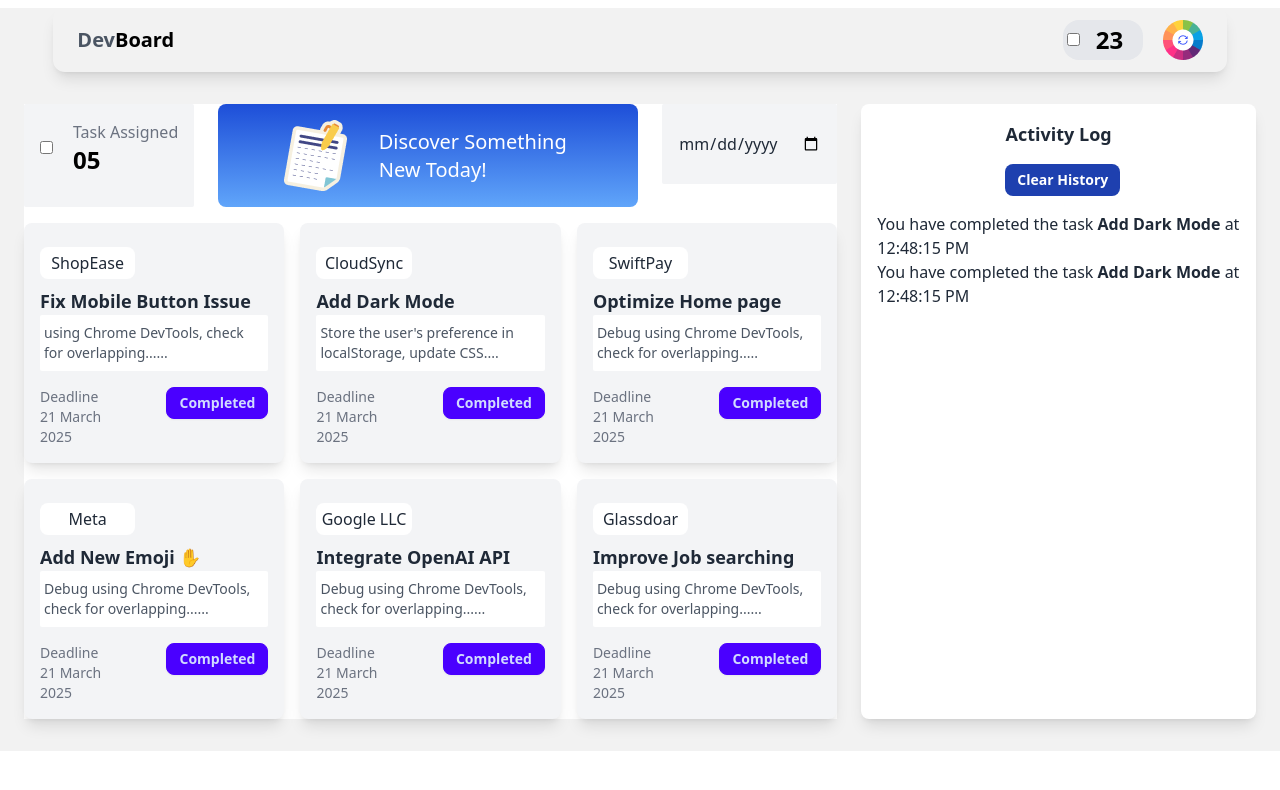
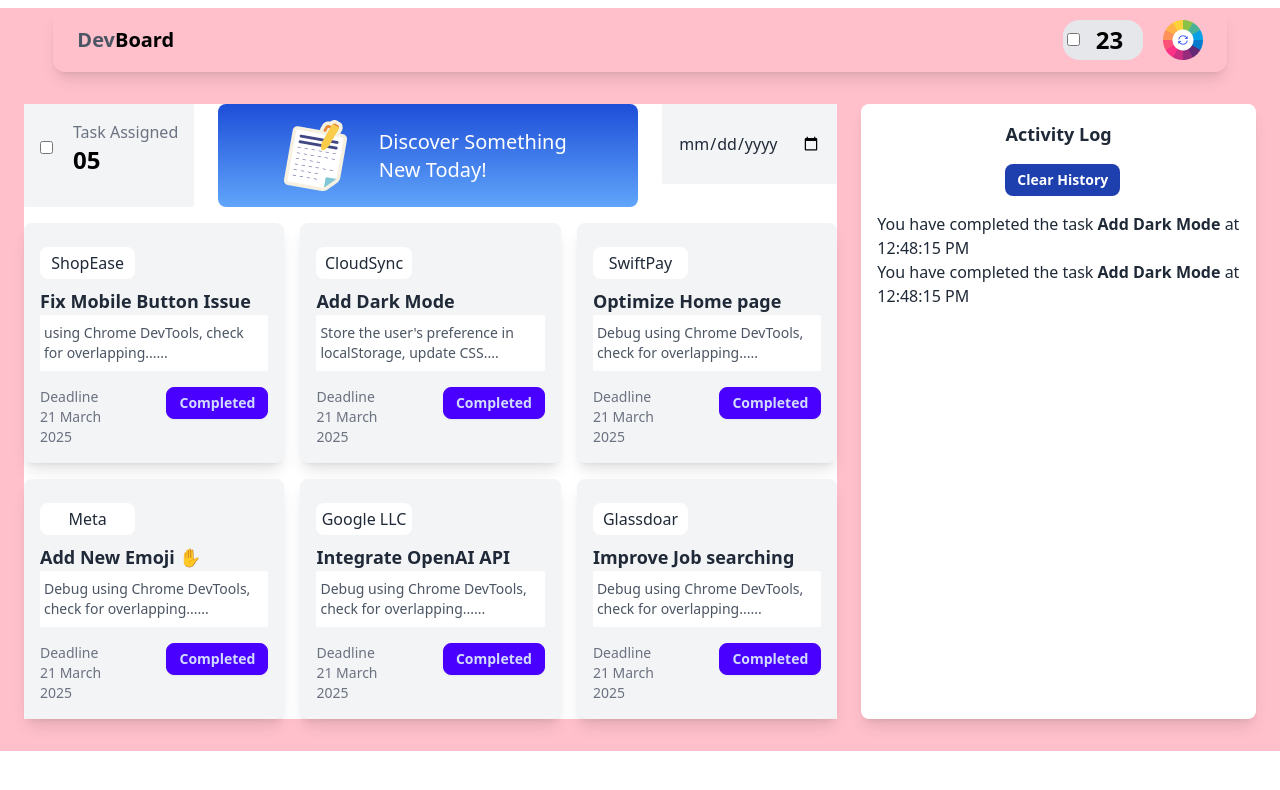
Before and after one commit to malamin59/my-assignment-five-ripo, a plain HTML site: page index.html in a window 1280 px wide. Both pictures are taken after a click on the button 1182 px from the left and 40 px from the top of the page. Drawn offline with nearby package versions, Linux system fonts and the light colour scheme.

Commit message:
added button colors

```diff
--- a/index.html
+++ b/index.html
@@ -21,7 +21,7 @@
             </div>
                 </div>
 
-            <button onclick=""><img src="assets/theme-btn.png" alt=""></button>
+            <button id="changeBgBtn" onclick=""><img src="assets/theme-btn.png" alt=""></button>
         </div>
     </div>
 
@@ -133,5 +133,9 @@
         </div>
     </div>
 
+
+
+    <!--  link javascript -->
+      <script src="javascript/button.js"></script>
 </body>
 </html>
--- /dev/null
+++ b/javascript/button.js
@@ -0,0 +1,8 @@
+const colors = [
+    "red", "green", 'blue', 'black', 'aqua', 'pink', 'yellow', 'Orange', 'Violet', "Brown"
+];
+
+const button = document.getElementById("changeBgBtn").addEventListener('click', function(){
+    let randomColor = colors[Math.floor(Math.random() * colors.length)];
+    document.body.style.backgroundColor = randomColor
+})
```
